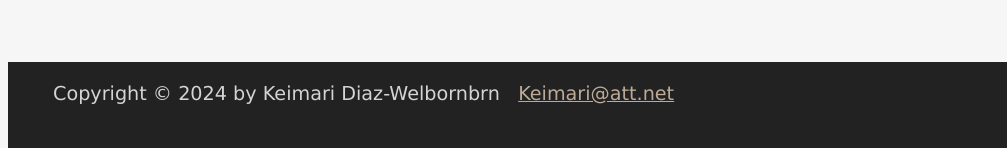
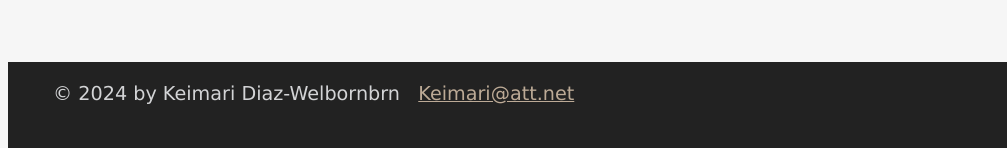
Before and after one commit to Kstart-New1/Kstart-New1.github.io, a plain HTML site: page resume.html in a window 1280 px wide. Shown: the part 3270-3418 px from the top of the page, 0-1007 px from the left. Drawn offline with Linux system fonts and the light colour scheme.

Commit message:
Update resume.html
Signed-off-by: Kstart-New1 <147348775+Kstart-New1@users.noreply.github.com>

```diff
--- a/resume.html
+++ b/resume.html
@@ -159,7 +159,7 @@
       </main>
     <!-- //  FOOTER INFO, SOCIAL MEDIA  // -->
     <footer>
-        <p>Copyright &copy; 2024 by Keimari Diaz-Welbornbrn &nbsp; <a href="mailto:Keimari@att.net">Keimari@att.net</a></p>
+        <p>&copy; 2024 by Keimari Diaz-Welbornbrn &nbsp; <a href="mailto:Keimari@att.net">Keimari@att.net</a></p>
 
         <!-- Add or remove any networks. -->
         <ul class="socials">
```
